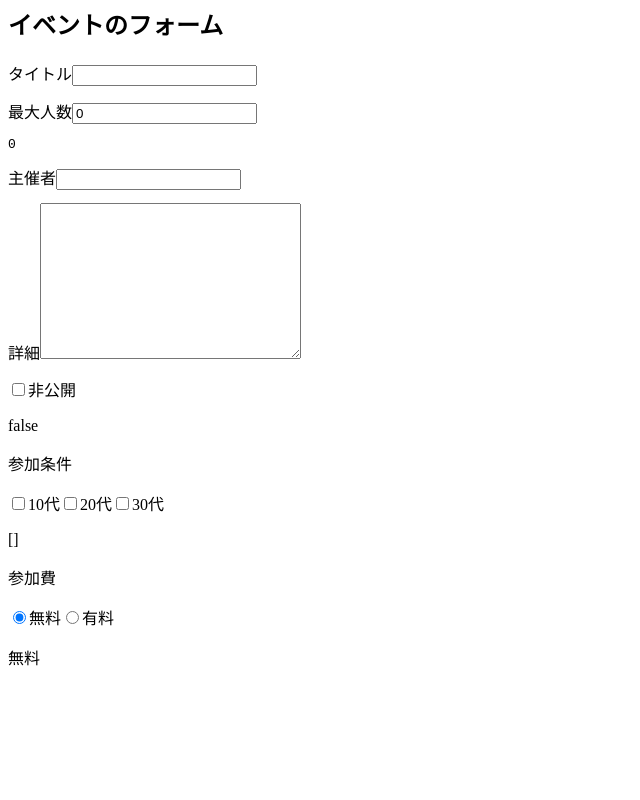
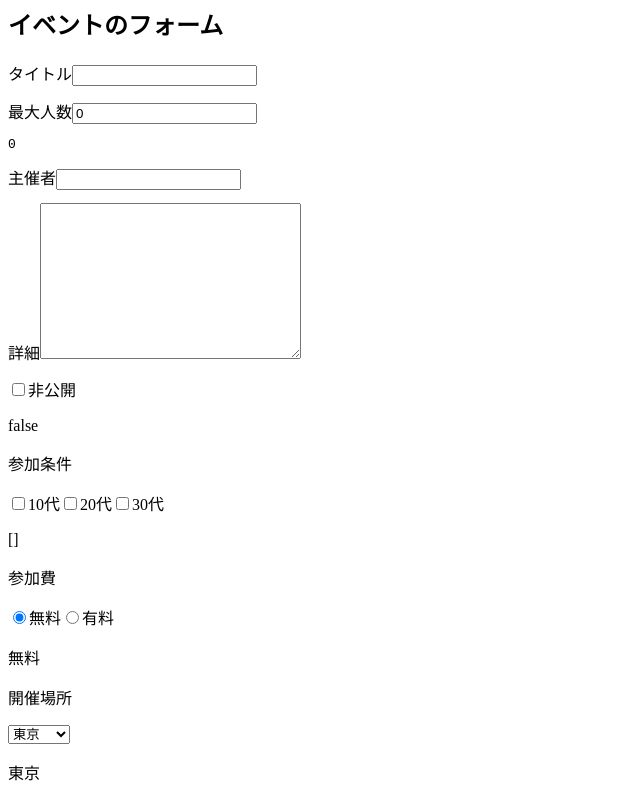
Before and after one commit to atsuya-koshida/vue-practice, a Vue app in the folder vue-cli/: page / in a window 1280 px wide. Shown: the part 194-994 px from the top of the page, without its empty margins (0-640 px from the left). Before the commit the page ends 879 px from the top, so only its background shows below. Built offline with nearby package versions, Linux system fonts and the light colour scheme.

Commit message:
セレクトボックスの双方向データバインディング

```diff
--- a/vue-cli/src/App.vue
+++ b/vue-cli/src/App.vue
@@ -46,6 +46,12 @@
       <input type="radio" id="paid" value="有料" v-model="eventData.price">
       <label for="paid">有料</label>
       <p>{{ eventData.price }}</p>
+
+      <p>開催場所</p>
+      <select v-model="eventData.location">
+        <option v-for="location in locations" :key="location">{{ location }}</option>
+      </select>
+      <p>{{ eventData.location }}</p>
     </div>
   </div>
 </template>
@@ -60,6 +66,9 @@ export default {
     return {
       number: 20,
       currentComponent: 'Home',
+      locations: [
+        "東京", "大阪", "名古屋"
+      ],
       eventData: {
         title: "",
         maxNumber: 0,
@@ -67,7 +76,8 @@ export default {
         detail: "",
         isPrivate: false,
         target: [],
-        price: "無料"
+        price: "無料",
+        location: "東京"
       }
     }
   },
```
